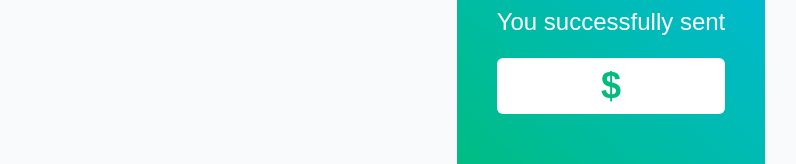
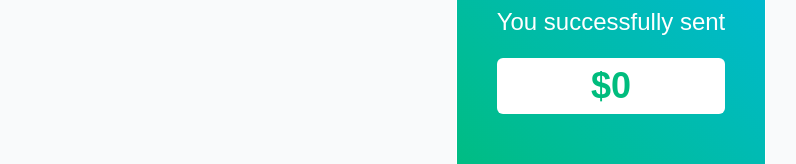
Before and after one commit to Alazar-da/ecommerce-storefront, a Next.js app: page /payment-success in a window 1280 px wide. Shown: the part 344-508 px from the top of the page, without its empty margins (29-825 px from the left). Built offline with nearby package versions, Linux system fonts and the light colour scheme.

Commit message:
error fixed

```diff
--- a/app/payment-success/page.tsx
+++ b/app/payment-success/page.tsx
@@ -1,9 +1,13 @@
 import Link from "next/link";
-export default function PaymentSuccess({
-  searchParams: { amount },
-}: {
-  searchParams: { amount: string };
-}) {
+
+interface PaymentSuccessProps {
+  searchParams: {
+    amount?: string;
+  };
+}
+
+export default function PaymentSuccess({ searchParams }: PaymentSuccessProps) {
+  const amount = searchParams.amount ?? "0";
   return (
     <section className="min-h-screen relative bg-gray-50 flex flex-col items-center justify-center w-full">
        <nav className="flex absolute top-5 left-15 z-10" aria-label="Breadcrumb">
```
